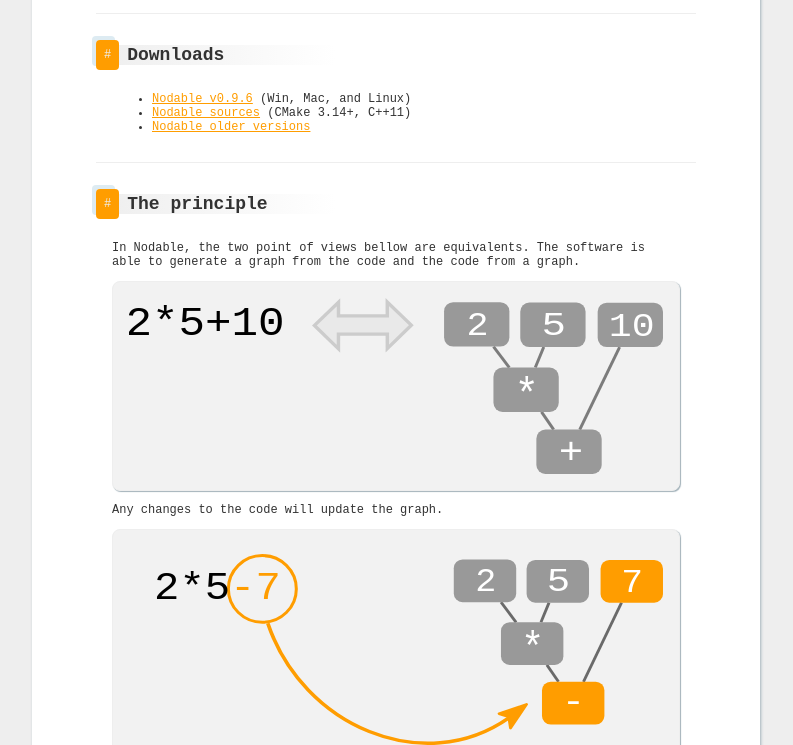
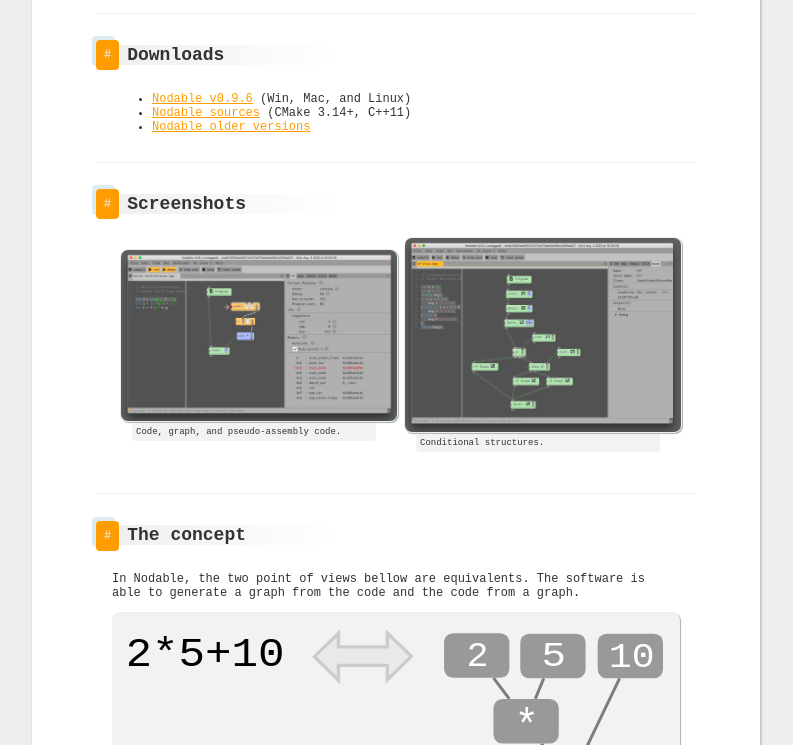
Before and after one commit to berdal84/nodable-website, a website: page dist/index.html in a window 1280 px wide. Shown: the part 632-1377 px from the top of the page, without its empty margins (244-1037 px from the left). Drawn offline with Linux system fonts and the light colour scheme.

Commit message:
add captures

```diff
--- a/dist/index.html
+++ b/dist/index.html
@@ -17,7 +17,7 @@
 
                 <!-- Abstract -->
                 <section id="about">
-                    <h1><a href="/#about">What is Nodable?</a></h1>
+                    <h1><a href="#about">What is Nodable?</a></h1>
                     <p>Nodable is node-able. The goal of Nodable is to provide an original hybrid source code editor, using both textual and nodal paradigms.</p>
                     <p>In Nodable, the two point of views bellow are equivalents. The software is able to generate a graph from the code and the code from a graph.</p>
                     <img class="illustration" src="assets/img/code-and-graph.svg"/>
@@ -25,7 +25,7 @@
 
                 <!-- Download binaries / source code -->
                 <section id="downloads">
-                    <h1><a href="/#downloads">Downloads</a></h1>
+                    <h1><a href="#downloads">Downloads</a></h1>
                     <ul>
                         <li><a href="https://github.com/berdal84/nodable/releases/tag/v0.9.6">Nodable v0.9.6</a> (Win, Mac, and Linux)</li>
                         <li><a href="https://github.com/berdal84/nodable">Nodable sources</a> (CMake 3.14+, C++11)</li>
@@ -33,9 +33,24 @@
                     </ul>
                 </section>
 
+                <!-- Screenshots -->
+                <section id="screenshots">
+                    <h1><a href="#screenshots">Screenshots</a></h1>
+                    <div class="gallery">
+                      <div>
+                        <img class="illustration" src="assets/img/capture-01.png"/>
+                        <p class="legend">Code, graph, and pseudo-assembly code.</p>
+                      </div>
+                      <div>
+                        <img class="illustration" src="assets/img/capture-02.png"/>
+                        <p class="legend">Conditional structures.</p>
+                      </div>
+                    </div>
+                </section>
+
                 <!-- howitworks -->
-                <section id="principle">
-                    <h1><a href="/#principle">The principle</a></h1>
+                <section id="concept">
+                    <h1><a href="#concept">The concept</a></h1>
                     <p>In Nodable, the two point of views bellow are equivalents. The software is able to generate a graph from the code and the code from a graph.</p>
                     <img class="illustration" src="assets/img/code-and-graph.svg"/>
                     <p>Any changes to the code will update the graph.</p>
@@ -47,7 +62,7 @@
 
                 <!-- Features -->
                 <section id="features">
-                    <h1><a href="/#features">Features</a></h1>
+                    <h1><a href="#features">Features</a></h1>
                 </section>
 
                 <!-- Road map -->
--- a/dist/style.css
+++ b/dist/style.css
@@ -163,3 +163,36 @@
     margin-left: var(--pad-2);
     margin-right: var(--pad-2);
 }
+
+.gallery {
+  display: flex;
+  flex-direction: row;
+  align-items: center;
+  flex-wrap: wrap;
+}
+
+.gallery .legend {
+  font-size: var(--font-size-sm);
+  background-color: var(--bg-color-img);
+  padding: var(--pad-1);
+  transform: translateY(-12px);
+  margin-left: var(--pad-2);
+  margin-right: var(--pad-2);
+  border-radius: 0 0 var(--size-1) var(--size-1);
+}
+
+.gallery div {
+  flex: 1 200px;
+  flex-direction: column;
+  padding: 0px;
+  display: flex;
+  margin: var(--pad-1);
+}
+
+.gallery img {
+  flex: 1;
+  width: 100%;
+  padding: 0px;
+  object-fit: fill;
+  margin: var(--pad-1);
+}
```
Also changed, not shown: dist/assets/img/capture-01.png (added), dist/assets/img/capture-02.png (added).
